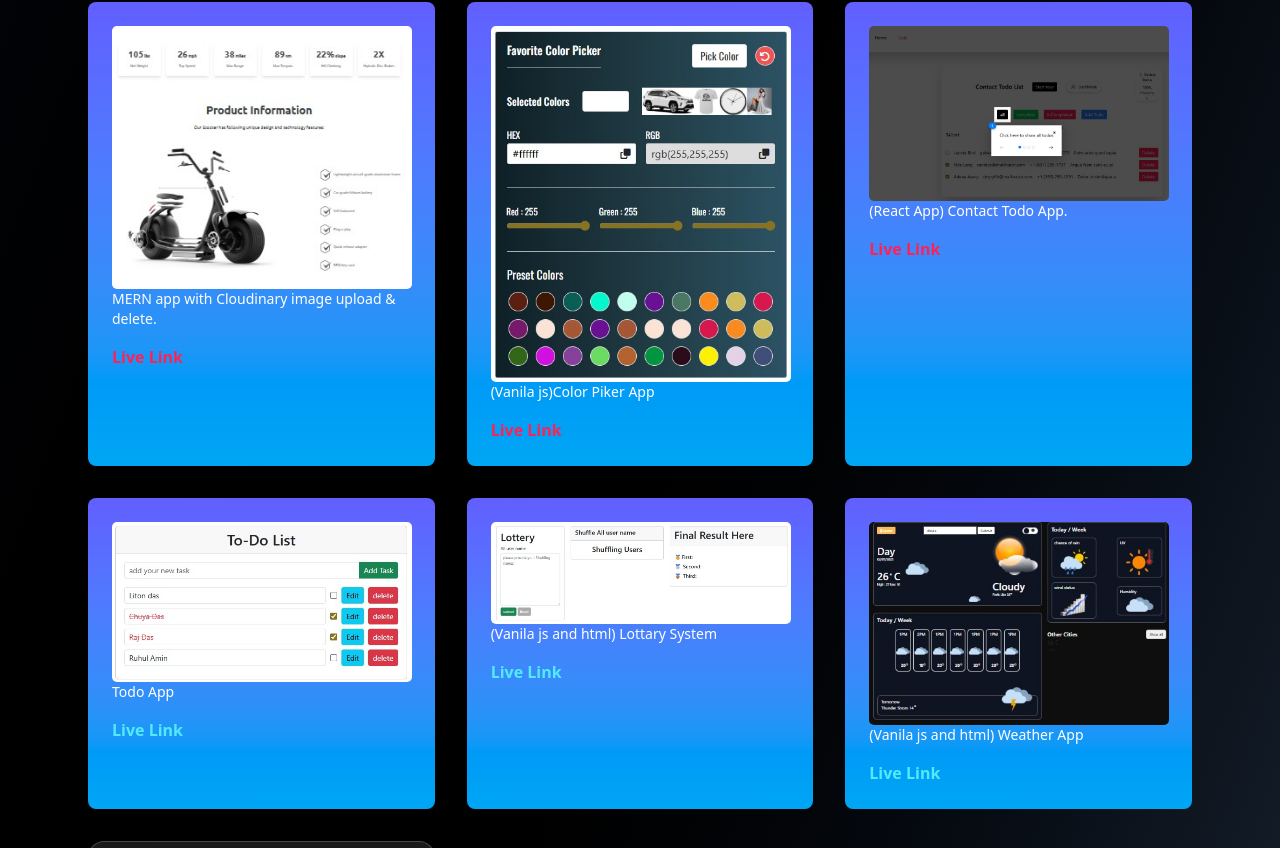
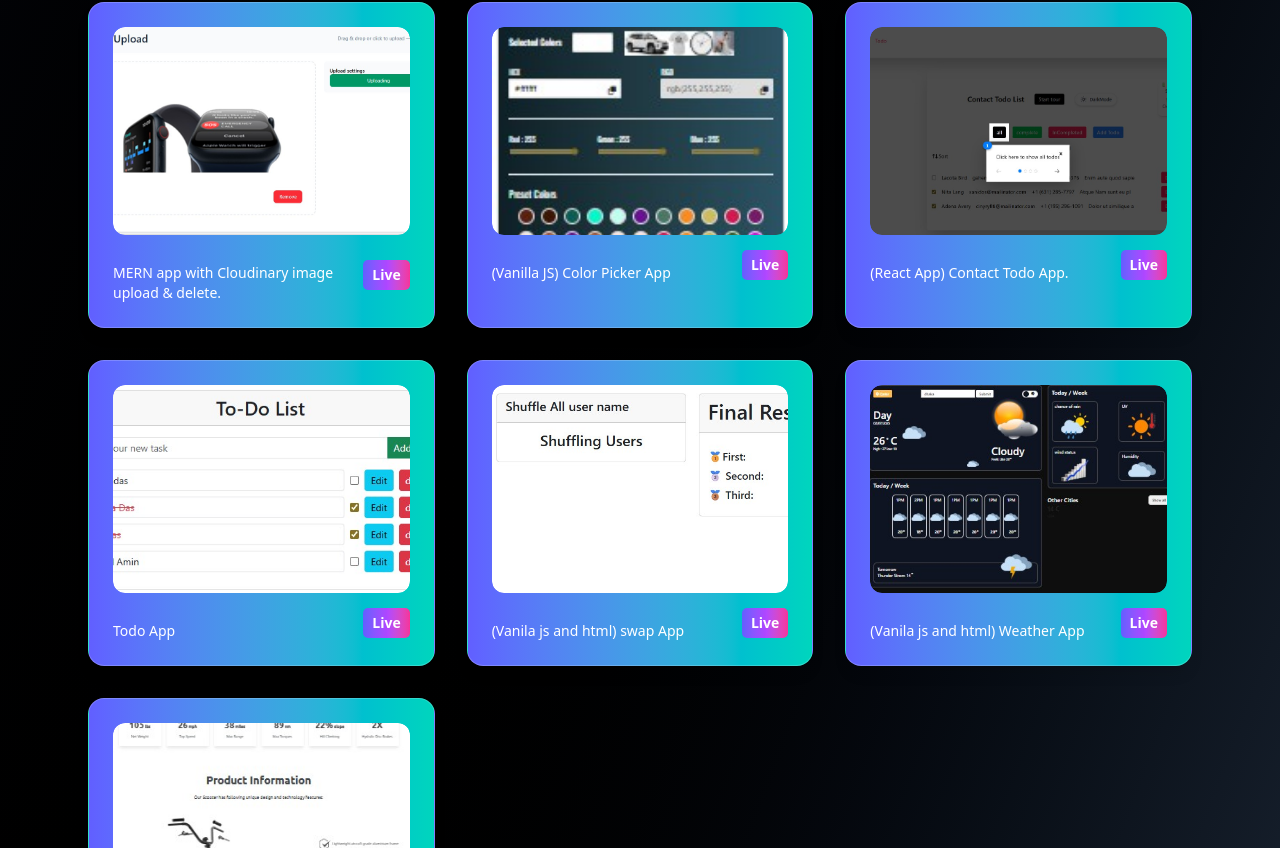
Before and after one commit to liton-das/dev.portfolio, a React (Vite) app in the folder client/: page / in a window 1280 px wide. Shown: the part 1952-2800 px from the top of the page. Built offline with nearby package versions, Linux system fonts and the light colour scheme.

Commit message:
work with project section

```diff
--- a/client/src/components/Card.jsx
+++ b/client/src/components/Card.jsx
@@ -3,7 +3,7 @@ import React from "react";
 const Card = ({image,content,imageLink}) => {
   return (
     <>
-      <div className=" p-4 sm:p-6 rounded-2xl bg-white/10 dark:bg-white/5 backdrop-blur-lg border border-white/20 shadow-lg transition-transform duration-500 transform hover:scale-105 hover:rotate-1 hover:shadow-2xl hover:shadow-cyan-500/50">
+      <div className=" p-4 sm:p-6 rounded-2xl bg-linear-to-r from-indigo-500 to-teal-400 dark:bg-white/5 backdrop-blur-lg border border-white/20 shadow-lg transition-transform duration-500 transform hover:scale-105 hover:rotate-1 hover:shadow-2xl hover:shadow-cyan-500/50">
         {/* Image */}
         <div className="w-full overflow-hidden rounded-xl">
           <img
@@ -24,7 +24,7 @@ const Card = ({image,content,imageLink}) => {
           href={imageLink}
           target="_blank"
           rel="noopener noreferrer"
-          className="flex justify-center items-center py-1.25 px-2.25 text-sm font-semibold text-white bg-cyan-500/80 backdrop-blur-md rounded-[5px] hover:bg-cyan-400 hover:scale-110 transition"
+          className="flex justify-center items-center py-1.25 px-2.25 text-sm font-semibold text-white bg-linear-to-r from-indigo-500 via-purple-500 to-pink-500 rounded-[5px] hover:bg-cyan-400 hover:scale-110 transition"
         >
           Live
         </a>
--- a/client/src/components/Hero.jsx
+++ b/client/src/components/Hero.jsx
@@ -31,8 +31,9 @@ const Hero = () => {
                 Contact Me
               </a>
               <a
-                href="/Liton_Chandra_Das_Resume.pdf"
-                download="Liton_Chandra_Das_Resume.pdf"
+                href="/Liton-Resume.pdf"
+                target="_blank"
+                download="Liton-Resume.pdf"
                 className="px-6 py-3 border border-teal-500 text-teal-400 rounded-xl hover:bg-teal-500 hover:text-black transition"
               >
                 Download Resume
@@ -41,7 +42,7 @@ const Hero = () => {
           </div>
 
           {/* Right GIF */}
-          <div className="flex justify-center">
+          <div className="flex justify-center items-center">
             <img
               src="https://cdn-blog.scalablepath.com/uploads/2022/09/github-copilot-vscode-permissions-suggestions.gif"
               alt="Developer working animation"
--- a/client/src/components/Projects.jsx
+++ b/client/src/components/Projects.jsx
@@ -14,103 +14,49 @@ const Projects = () => {
       <section id="projects" className="max-w-6xl mx-auto px-4 sm:px-6 py-16 sm:py-20">
         <h3 className="text-3xl font-bold mb-10 text-teal-500">Projects</h3>
         <div className="grid grid-cols-1 sm:grid-cols-2 md:grid-cols-3 gap-6 sm:gap-8">
-          <div className="p-6 rounded-lg bg-linear-to-t from-sky-500 to-indigo-500 dark:bg-gray-800 hover:shadow-xl transition">
-            <div className="w-75 overflow-hidden">
-              <img className="w-full rounded-[5px]" src={Scooter} alt="Scooter" />
-            </div>
-
-            <p className="text-sm text-white dark:text-gray-400 mb-4">
-              MERN app with Cloudinary image upload & delete.
-            </p>
-            <a
-              href="https://cloud-snap-qb6l.vercel.app/"
-              target="_blank"
-              className="flex items-center gap-2 text-rose-500 font-semibold hover:underline"
-            >
-              Live Link
-            </a>
-          </div>
-
-          <div className="p-6 rounded-lg bg-linear-to-t from-sky-500 to-indigo-500 dark:bg-gray-800 hover:shadow-xl transition">
-            <div className="w-75 overflow-hidden">
-              <img className="w-full rounded-[5px]" src={ColorPiker} alt="cloudSnap" />
-            </div>
-
-            <p className="text-sm text-white dark:text-gray-400 mb-4">(Vanila js)Color Piker App</p>
-            <a
-              href="https://liton-das.github.io/favorite-color-picker/"
-              target="_blank"
-              className="flex items-center gap-2 text-rose-500 font-semibold hover:underline"
-            >
-              Live Link
-            </a>
-          </div>
-
-          <div className="p-6 rounded-lg bg-linear-to-t from-sky-500 to-indigo-500 dark:bg-gray-800 hover:shadow-xl transition">
-            <div className="w-75 overflow-hidden">
-              <img className="w-full rounded-[5px]" src={ContactTodo} alt="ContactTodo" />
-            </div>
-
-            <p className="text-sm text-white dark:text-gray-400 mb-4">
-              (React App) Contact Todo App.
-            </p>
-            <a
-              href="https://contact-app-six-henna.vercel.app/"
-              target="_blank"
-              className="flex items-center gap-2 text-rose-500 font-semibold hover:underline"
-            >
-              Live Link
-            </a>
-          </div>
-          <div className="p-6 rounded-lg bg-linear-to-t from-sky-500 to-indigo-500 dark:bg-gray-800 hover:shadow-xl transition">
-            <div className="w-75 overflow-hidden">
-              <img className="w-full rounded-[5px]" src={TodoImg} alt="cloudSnap" />
-            </div>
-
-            <p className="text-sm text-white dark:text-gray-400 mb-4">Todo App</p>
-            <a
-              href="https://liton-das.github.io/simple-todo/"
-              target="_blank"
-              className="flex items-center gap-2 text-cyan-300 font-semibold hover:underline"
-            >
-              Live Link
-            </a>
-          </div>
-          <div className="p-6 rounded-lg bg-linear-to-t from-sky-500 to-indigo-500 dark:bg-gray-800 hover:shadow-xl transition">
-            <div className="w-75 overflow-hidden">
-              <img className="w-full rounded-[5px]" src={LottaryImg} alt="cloudSnap" />
-            </div>
-
-            <p className="text-sm text-white dark:text-gray-400 mb-4">
-              (Vanila js and html) Lottary System
-            </p>
-            <a
-              href="https://liton-das.github.io/lottery_system/"
-              target="_blank"
-              className="flex items-center gap-2 text-cyan-300 font-semibold hover:underline"
-            >
-              Live Link
-            </a>
-          </div>
-          <div className="p-6 rounded-lg bg-linear-to-t from-sky-500 to-indigo-500 dark:bg-gray-800 hover:shadow-xl transition">
-            <div className="w-75 overflow-hidden">
-              <img className="w-full rounded-[5px]" src={weather} alt="cloudSnap" />
-            </div>
-
-            <p className="text-sm text-white dark:text-gray-400 mb-4">
-              (Vanila js and html) Weather App
-            </p>
-            <a
-              href="https://liton-das.github.io/weather-app/"
-              target="_blank"
-              className="flex items-center gap-2 text-cyan-300 font-semibold hover:underline"
-            >
-              Live Link
-            </a>
-          </div>
+          {/* Scooter Web Design Card */}
+          <Card
+            image={CloudSnap}
+            imageLink={"https://cloud-snap-qb6l.vercel.app/"}
+            content={"MERN app with Cloudinary image upload & delete."}
+          />
+          {/* color piker app card */}
+          <Card
+            image={ColorPiker}
+            imageLink={"https://liton-das.github.io/favorite-color-picker/"}
+            content={"(Vanilla JS) Color Picker App"}
+          />
+          {/* contact todo app card */}
+          <Card
+            image={ContactTodo}
+            imageLink={"https://contact-app-six-henna.vercel.app/"}
+            content={"(React App) Contact Todo App."}
+          />
+          {/* Todo App card */}
+          <Card
+            image={TodoImg}
+            imageLink={"https://liton-das.github.io/simple-todo/"}
+            content={"Todo App"}
+          />
+          {/* swap App card */}
+          <Card
+            image={LottaryImg}
+            imageLink={"https://liton-das.github.io/lottery_system/"}
+            content={"(Vanila js and html) swap App"}
+          />
+          {/* weather app card */}
+          <Card
+            image={weather}
+            imageLink={"https://liton-das.github.io/weather-app/"}
+            content={"(Vanila js and html) Weather App"}
+          />
 
           {/* scooter card */}
-          <Card image={Scooter} imageLink={'https://liton-das.github.io/scooter_ui_design/'} content={'(Vanilla JS & HTML) Scooter App'}/>
+          <Card
+            image={Scooter}
+            imageLink={"https://liton-das.github.io/scooter_ui_design/"}
+            content={"(Vanilla JS & HTML) Scooter App"}
+          />
         </div>
       </section>
     </>
```
Also changed, not shown: client/src/assets/ColorPiker.jpg, 1 other file (tests, documents, lock files or other folders).
